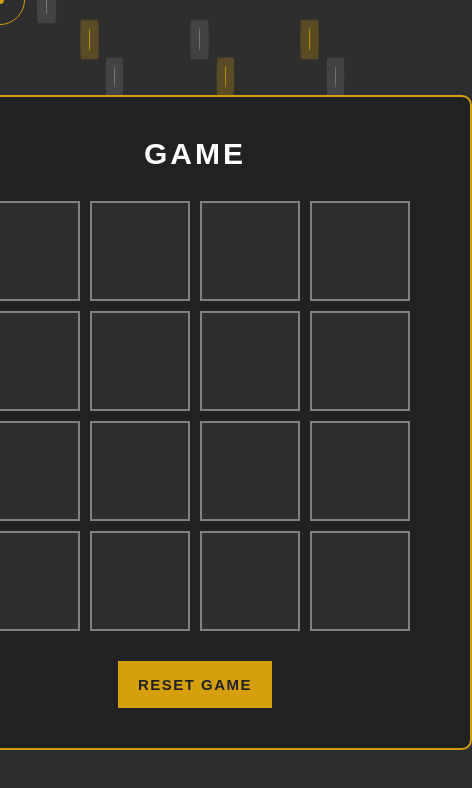
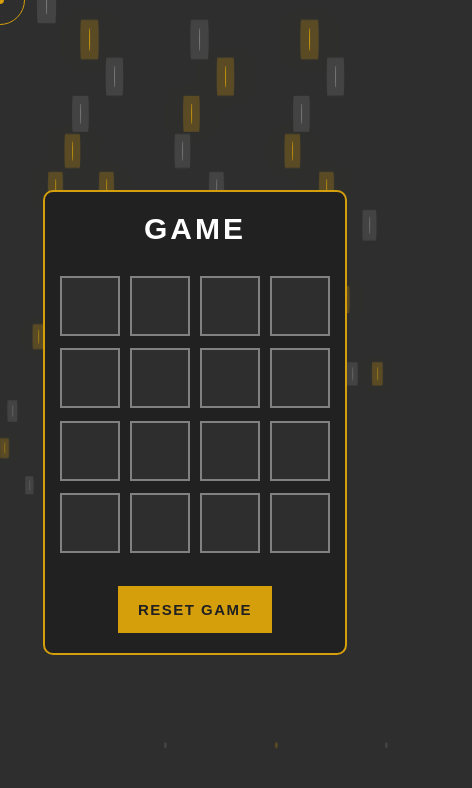
Before and after one commit to code-genuis/Portfolio-2, a plain HTML site: page assets/Web-game.html in a window 390 px wide. Shown: the top 788 px of the page, 472 px wide, since content can reach past the window. Drawn offline with Linux system fonts and the light colour scheme; files whose address does not match are found by name.

Commit message:
Update Web-game.css

```diff
--- a/assets/Web-game.css
+++ b/assets/Web-game.css
@@ -233,3 +233,26 @@ h2 {
         transform: translateY(-10vh) scale(1);
     }
 }
+
+@media (max-width: 1440px){
+    .bubbles span {
+        animation-duration: calc(125s / var(--i));
+    }
+
+}
+
+@media (max-width: 768px){
+    .container {
+        padding: 20px 10px;
+    }
+    .game {
+        width: 280px;
+        height: 280px;
+        justify-content: center;
+    }
+    .item {
+        width: 60px;
+        height: 60px;
+        font-size: 2em;
+    }
+}
```
